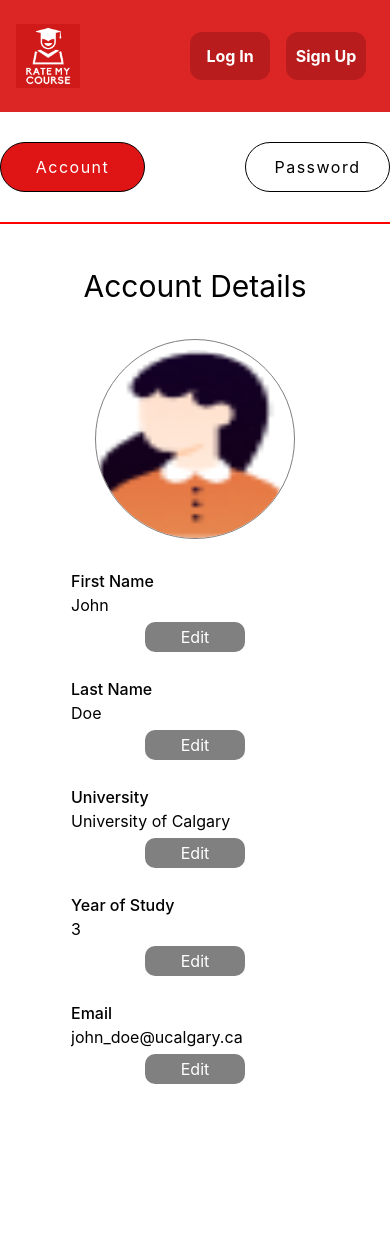
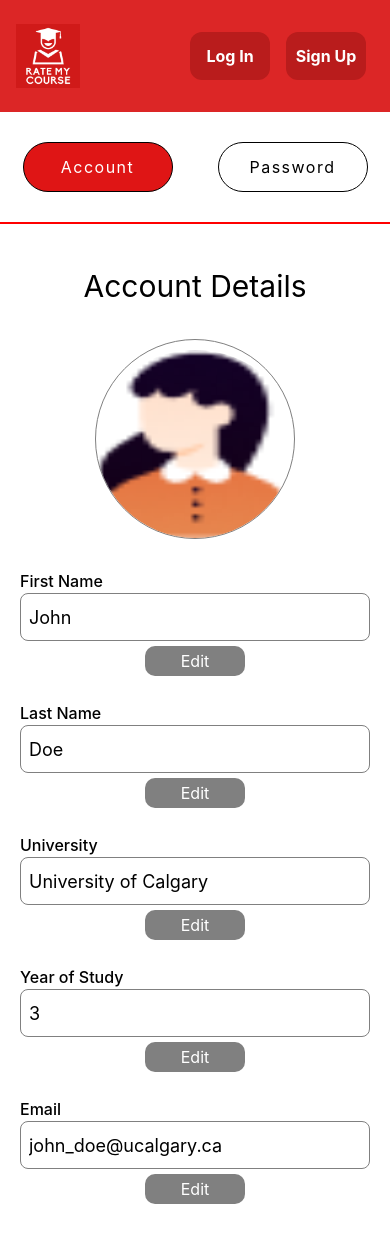
Before and after one commit to mrmallam/Rate_My_Course, a React (Create React App) app in the folder Frontend/rate_my_course/: page /accountSettings in a window 390 px wide. Shown: the top 1242 px of the page. Before the commit the page ends 1134 px from the top, so only its background shows below. Built offline with nearby package versions, Linux system fonts and the light colour scheme.

Commit message:
Updated styling

```diff
--- a/Frontend/rate_my_course/src/styles/AccountSettings.css
+++ b/Frontend/rate_my_course/src/styles/AccountSettings.css
@@ -67,5 +67,6 @@
 @media (max-width: 640px) {
   .selectionsContainer {
     justify-content: space-around;
+    gap: 0px;
   }
 }
--- a/Frontend/rate_my_course/src/styles/AccountSettingsAccount.css
+++ b/Frontend/rate_my_course/src/styles/AccountSettingsAccount.css
@@ -74,6 +74,25 @@
     gap:5px
 }
 
+.inputBox--accountSettingsAccount {
+    height: 48px;
+    width: 400px;
+    font-size: large;
+    border-radius: 8px;
+    border: 1px solid grey;
+    padding-left: 8px;
+    outline-offset: -2px;
+}
+
+.inputBox--accountSettingsAccount:focus {
+    outline: 2px solid black;
+}
+
+.inputBox--accountSettingsAccount.editMode {
+    outline: 3px solid red;
+
+}
+
 
 
 .editButtons button {
@@ -118,6 +137,7 @@
 
 
 
+
 @media (max-width: 640px) {
 
     .mainContainer--account {
@@ -125,11 +145,16 @@
         height: 100%;
     }
     .entireDiv {
+        /* padding: 0px;
+        margin: 0px;
+        display: flex;
+        align-items: center;
+        justify-content: center;
+        width: 50%; */
+
+        display: flex;
         padding: 0px;
         margin: 0px;
-        display: flex;
-        align-items: flex-start;
-        justify-content: flex-start;
     }
 
     .editButtonsContainer {
@@ -166,13 +191,8 @@
         gap: 25px;
     }
 
-    .inputBox {
-        height: 48px;
+    .inputBox--accountSettingsAccount {
         width: 350px;
-        font-size: large;
-        border-radius: 8px;
-        border: 1.5px solid grey;
-        padding-left: 8px;
     }
 
 }
--- a/Frontend/rate_my_course/src/styles/AccountSettingsPassword.css
+++ b/Frontend/rate_my_course/src/styles/AccountSettingsPassword.css
@@ -66,3 +66,18 @@
     font-weight: bold;
     letter-spacing: 1px;
 }
+
+.inputBox--accountSettingsPassword {
+    height: 48px;
+    width: 400px;
+    font-size: large;
+    border-radius: 8px;
+    border: 1px solid grey;
+    padding-left: 8px;
+}
+
+@media (max-width: 640px) {
+    .inputBox--accountSettingsPassword {
+        width: 350px;
+    }
+}
```
